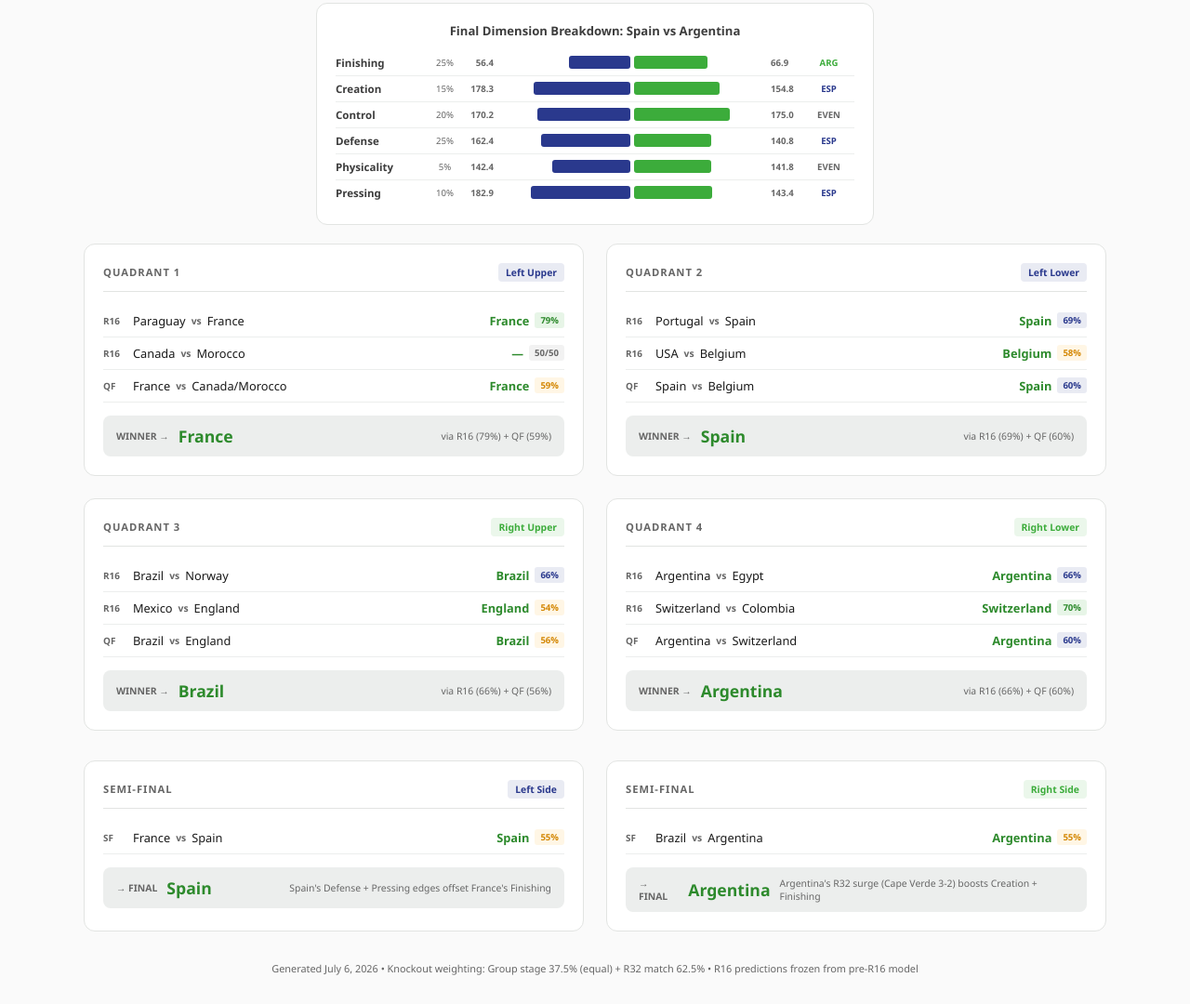
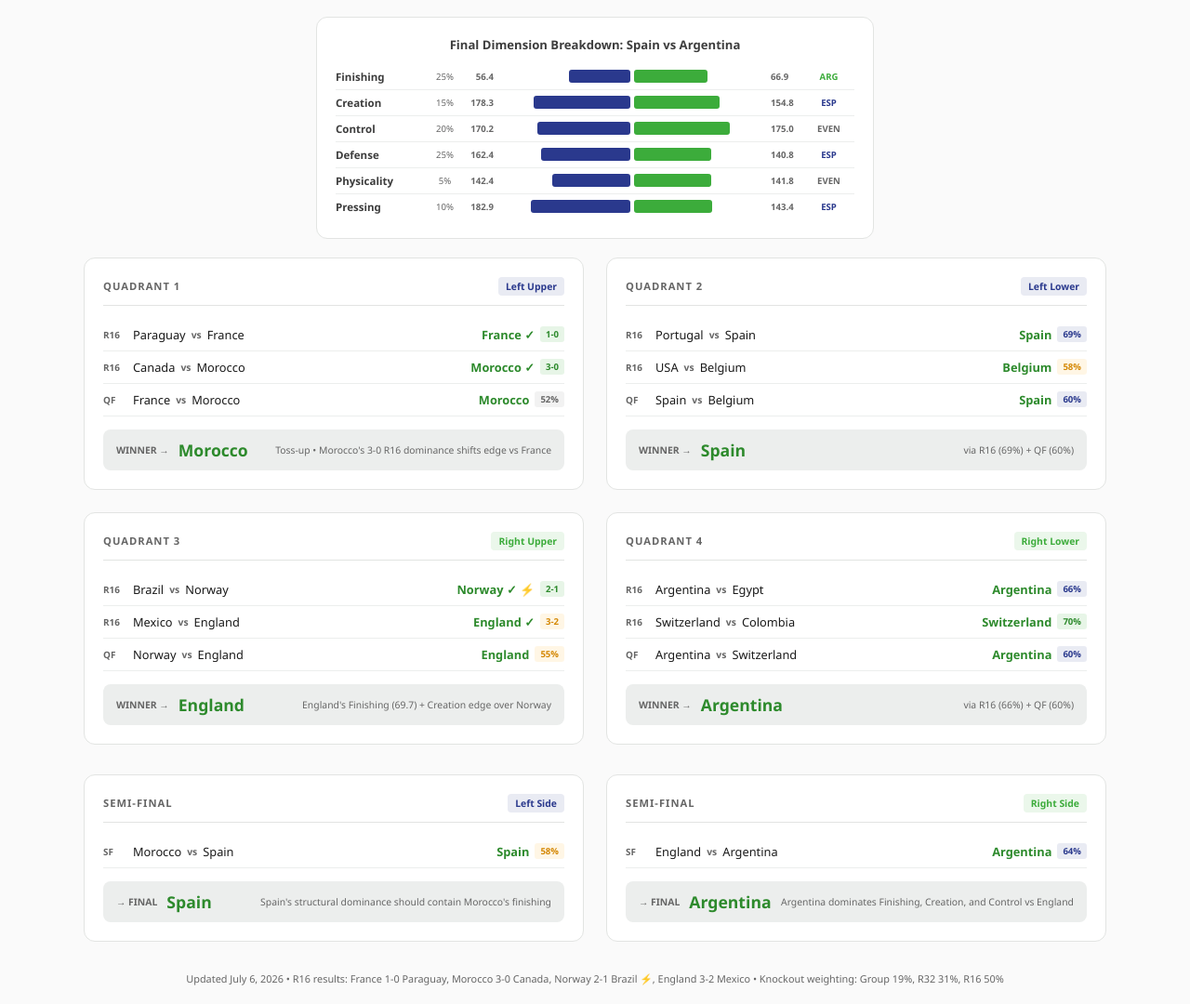
Before and after one commit to khasportfolio/wc26-stats, a plain HTML site: page public/knockout_predictions.html in a window 1280 px wide. Shown: the part 529-1609 px from the top of the page at 93% size. Drawn offline with Linux system fonts and the light colour scheme.

Commit message:
Update KO Forecast: R16 results (Norway upsets Brazil!), new QF matchups + probabilities

```diff
--- a/public/knockout_predictions.html
+++ b/public/knockout_predictions.html
@@ -156,7 +156,7 @@
     <div class="final-champion">
         <div class="champion-label">Predicted Champion</div>
         <div class="champion-name">🏆 Spain</div>
-        <div class="champion-note">Toss-up — Spain leads 4/6 dimensions but Argentina's improved Creation closes the gap</div>
+        <div class="champion-note">Toss-up — Spain leads Defense + Pressing, Argentina leads Finishing. Brazil eliminated by Norway!</div>
     </div>
 </div>
 
@@ -234,7 +234,7 @@
 <!-- QUADRANTS -->
 <div class="quadrants">
 
-    <!-- Q1: Left Upper (France's quadrant) -->
+    <!-- Q1: Left Upper (France/Morocco quadrant) -->
     <div class="quadrant">
         <div class="quadrant-header">
             <span class="quadrant-label">Quadrant 1</span>
@@ -248,8 +248,8 @@
                 <span class="matchup-team-name">France</span>
             </div>
             <div class="matchup-result">
-                <span class="matchup-winner">France</span>
-                <span class="matchup-conf conf-high">79%</span>
+                <span class="matchup-winner">France ✓</span>
+                <span class="matchup-conf conf-high">1-0</span>
             </div>
         </div>
         <div class="matchup-row">
@@ -260,8 +260,8 @@
                 <span class="matchup-team-name">Morocco</span>
             </div>
             <div class="matchup-result">
-                <span class="matchup-winner">—</span>
-                <span class="matchup-conf conf-tossup">50/50</span>
+                <span class="matchup-winner">Morocco ✓</span>
+                <span class="matchup-conf conf-high">3-0</span>
             </div>
         </div>
         <div class="matchup-row">
@@ -269,17 +269,17 @@
             <div class="matchup-teams">
                 <span class="matchup-team-name">France</span>
                 <span class="matchup-vs">vs</span>
-                <span class="matchup-team-name">Canada/Morocco</span>
+                <span class="matchup-team-name">Morocco</span>
             </div>
             <div class="matchup-result">
-                <span class="matchup-winner">France</span>
-                <span class="matchup-conf conf-lean">59%</span>
+                <span class="matchup-winner">Morocco</span>
+                <span class="matchup-conf conf-tossup">52%</span>
             </div>
         </div>
         <div class="quadrant-winner">
             <span class="winner-label">Winner →</span>
-            <span class="winner-name">France</span>
-            <span class="winner-path">via R16 (79%) + QF (59%)</span>
+            <span class="winner-name">Morocco</span>
+            <span class="winner-path">Toss-up • Morocco's 3-0 R16 dominance shifts edge vs France</span>
         </div>
     </div>
 
@@ -332,7 +332,7 @@
         </div>
     </div>
 
-    <!-- Q3: Right Upper (Brazil's quadrant) -->
+    <!-- Q3: Right Upper (Norway upset Brazil!) -->
     <div class="quadrant">
         <div class="quadrant-header">
             <span class="quadrant-label">Quadrant 3</span>
@@ -346,8 +346,8 @@
                 <span class="matchup-team-name">Norway</span>
             </div>
             <div class="matchup-result">
-                <span class="matchup-winner">Brazil</span>
-                <span class="matchup-conf conf-moderate">66%</span>
+                <span class="matchup-winner">Norway ✓ ⚡</span>
+                <span class="matchup-conf conf-high">2-1</span>
             </div>
         </div>
         <div class="matchup-row">
@@ -358,26 +358,26 @@
                 <span class="matchup-team-name">England</span>
             </div>
             <div class="matchup-result">
-                <span class="matchup-winner">England</span>
-                <span class="matchup-conf conf-lean">54%</span>
+                <span class="matchup-winner">England ✓</span>
+                <span class="matchup-conf conf-lean">3-2</span>
             </div>
         </div>
         <div class="matchup-row">
             <span class="matchup-round">QF</span>
             <div class="matchup-teams">
-                <span class="matchup-team-name">Brazil</span>
+                <span class="matchup-team-name">Norway</span>
                 <span class="matchup-vs">vs</span>
                 <span class="matchup-team-name">England</span>
             </div>
             <div class="matchup-result">
-                <span class="matchup-winner">Brazil</span>
-                <span class="matchup-conf conf-lean">56%</span>
+                <span class="matchup-winner">England</span>
+                <span class="matchup-conf conf-lean">55%</span>
             </div>
         </div>
         <div class="quadrant-winner">
             <span class="winner-label">Winner →</span>
-            <span class="winner-name">Brazil</span>
-            <span class="winner-path">via R16 (66%) + QF (56%)</span>
+            <span class="winner-name">England</span>
+            <span class="winner-path">England's Finishing (69.7) + Creation edge over Norway</span>
         </div>
     </div>
 
@@ -442,19 +442,19 @@
         <div class="matchup-row">
             <span class="matchup-round">SF</span>
             <div class="matchup-teams">
-                <span class="matchup-team-name">France</span>
+                <span class="matchup-team-name">Morocco</span>
                 <span class="matchup-vs">vs</span>
                 <span class="matchup-team-name">Spain</span>
             </div>
             <div class="matchup-result">
                 <span class="matchup-winner">Spain</span>
-                <span class="matchup-conf conf-lean">55%</span>
+                <span class="matchup-conf conf-lean">58%</span>
             </div>
         </div>
         <div class="quadrant-winner">
             <span class="winner-label">→ Final</span>
             <span class="winner-name">Spain</span>
-            <span class="winner-path">Spain's Defense + Pressing edges offset France's Finishing</span>
+            <span class="winner-path">Spain's structural dominance should contain Morocco's finishing</span>
         </div>
     </div>
 
@@ -466,26 +466,26 @@
         <div class="matchup-row">
             <span class="matchup-round">SF</span>
             <div class="matchup-teams">
-                <span class="matchup-team-name">Brazil</span>
+                <span class="matchup-team-name">England</span>
                 <span class="matchup-vs">vs</span>
                 <span class="matchup-team-name">Argentina</span>
             </div>
             <div class="matchup-result">
                 <span class="matchup-winner">Argentina</span>
-                <span class="matchup-conf conf-lean">55%</span>
+                <span class="matchup-conf conf-moderate">64%</span>
             </div>
         </div>
         <div class="quadrant-winner">
             <span class="winner-label">→ Final</span>
             <span class="winner-name">Argentina</span>
-            <span class="winner-path">Argentina's R32 surge (Cape Verde 3-2) boosts Creation + Finishing</span>
+            <span class="winner-path">Argentina dominates Finishing, Creation, and Control vs England</span>
         </div>
     </div>
 </div>
 
 </div>
 
-<p class="timestamp">Generated July 6, 2026 • Knockout weighting: Group stage 37.5% (equal) + R32 match 62.5% • R16 predictions frozen from pre-R16 model</p>
+<p class="timestamp">Updated July 6, 2026 • R16 results: France 1-0 Paraguay, Morocco 3-0 Canada, Norway 2-1 Brazil ⚡, England 3-2 Mexico • Knockout weighting: Group 19%, R32 31%, R16 50%</p>
 
 </body>
 </html>
```
